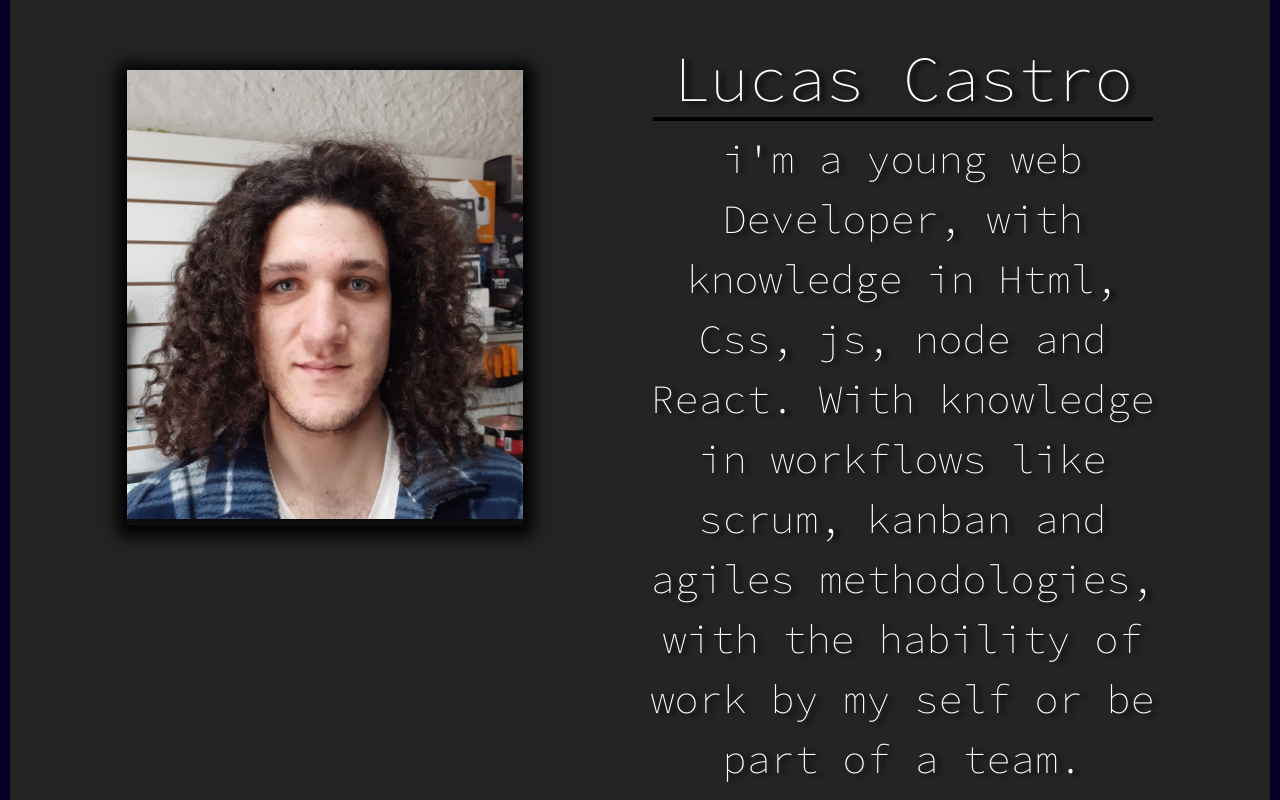
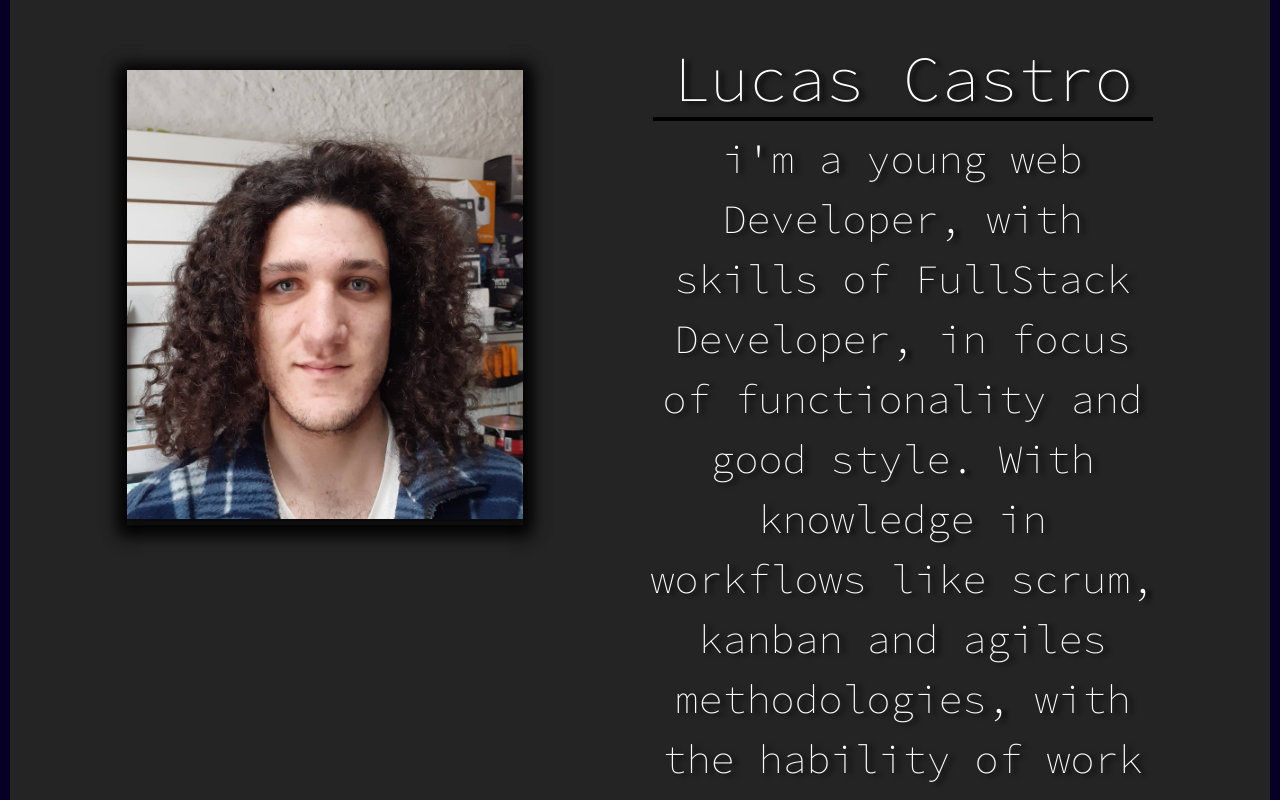
Before and after one commit to lucascastro29/portfolioNext, a Next.js app: page / in a window 1280 px wide. Shown: the part 940-1740 px from the top of the page. Built offline with nearby package versions, Linux system fonts and the light colour scheme.

Commit message:
Update IndexComponent.tsx

```diff
--- a/containers/IndexComponent.tsx
+++ b/containers/IndexComponent.tsx
@@ -30,7 +30,7 @@ const IndexComponent = (props:indexmodel) => {
 if(buttonflag==0){
     setAllTheText([
       "Hi I'm Lucas, I design and build web pages",
-      "i'm a young web Developer, with knowledge in Html, Css, js, node and React. With knowledge in workflows like scrum, kanban and agiles methodologies, with the hability of work by my self or be part of a team.",
+      "i'm a young web Developer, with skills of FullStack Developer, in focus of functionality and good style. With knowledge in workflows like scrum, kanban and agiles methodologies, with the hability of work by my self or be part of a team.",
       "Work Experience",
       `I worked in "Cyber Green" Since 2020 until 2022 working us a computer technical service and client service.`,
       "Studies",
@@ -51,15 +51,13 @@ if(buttonflag==0){
       "or",
       "Let's get social",
       "Follow me online on",
-
-    ])
+    ]);
   setbuttonflag(1);
   setiamgeflag(img_spanish);
 
   }else{setAllTheText([
     "Hola Me llamo Lucas y diseño  paginas Web",
-    ` Soy un desarrollador web de 19 años, con conocimientos en html, Css,
-          js, node y React. Con conocimientos en flujos de trabajo como scrum,
+    ` Soy un desarrollador web de 19 años,con habilidades como desarrollador FullStack centrado en la funcionalidad y un buen estilo. Con conocimientos en flujos de trabajo como scrum,
           kanban y metodologias agiles, con la capacidad de trabajar por mi
           cuenta o ser parte de un equipo, pudiendome relacionarme perfectamente
           con mis compañeros`,
```
